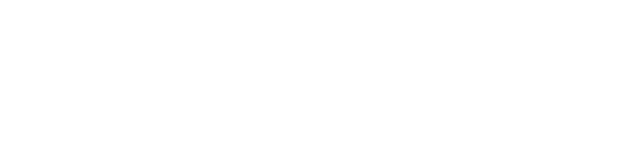
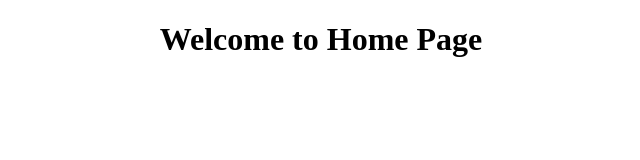
Before and after one commit to syedyasmeen/github, a plain HTML site: page index.html in a window 1280 px wide. Shown: the whole page, without its empty margins (319-959 px from the left). Drawn offline with Linux system fonts and the light colour scheme.

Commit message:
index file modified

```diff
--- a/index.html
+++ b/index.html
@@ -4,6 +4,7 @@
 	<title>:: Source Code Management using Git and Github ::</title>
 </head>
 <body>
+ <h1 align="center">Welcome to Home Page</h1>
 
 </body>
 </html>
```
